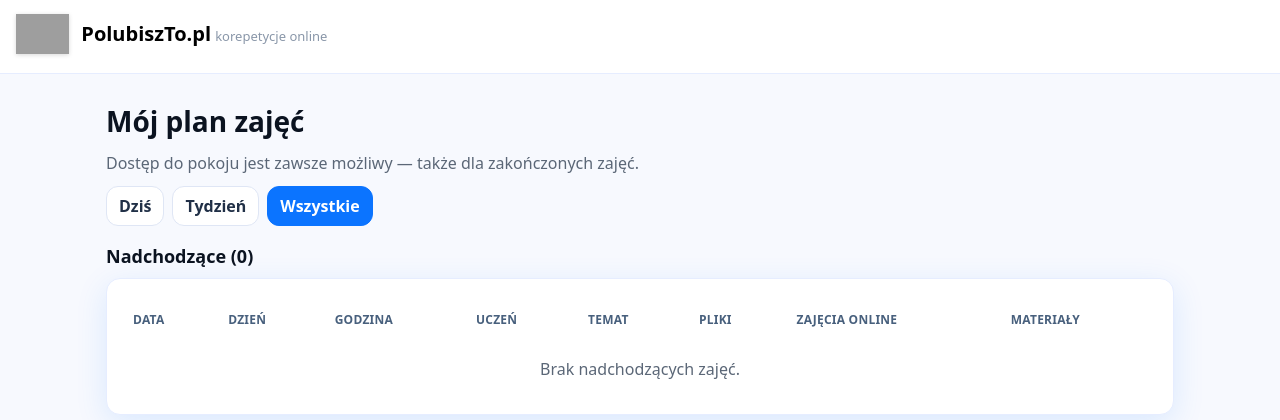
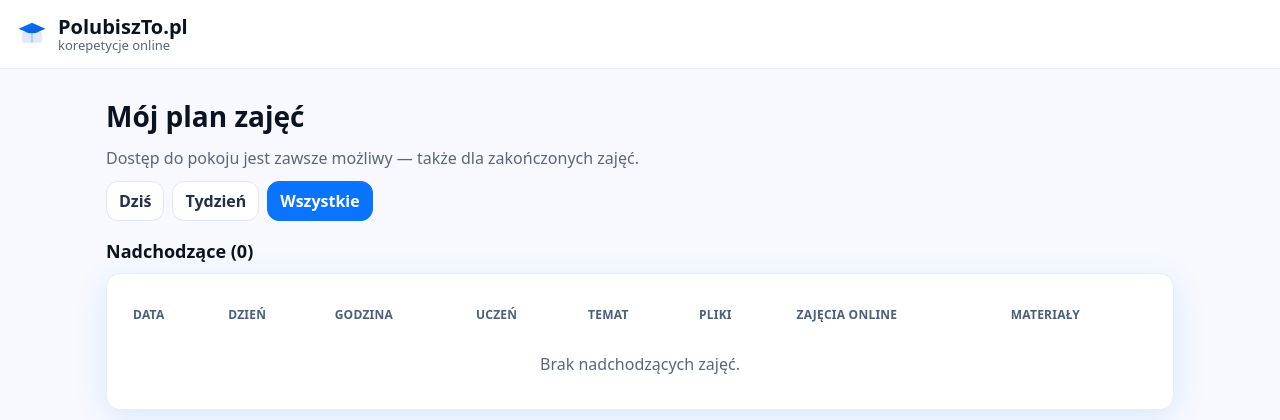
Before and after one commit to Bogdanaugustynski/Korepetycje-online, a Django app: page /moj_plan_zajec/ in a window 1280 px wide. Shown: the top 420 px of the page. Run offline with Django 5.2, Linux system fonts and the light colour scheme; the visitor is signed in with stand-in values (Sample User, id 1); data comes from the database, SQL or seed files in the repository; data that the repository does not hold is empty; grey boxes are pictures that could not be loaded.

Commit message:
Update: nagłówek brand (inline SVG) w 'Mój plan zajęć'

```diff
--- a/panel/templates/moj_plan_zajec.html
+++ b/panel/templates/moj_plan_zajec.html
@@ -12,9 +12,18 @@
     .card{background:var(--card);border:1px solid var(--line);border-radius:var(--radius);box-shadow:var(--shadow);padding:14px}
     .hint{color:var(--muted);margin:0 0 12px} .section-title{margin:18px 0 10px;font-size:18px}
     .site-header{background:#fff;border-bottom:1px solid var(--line);padding:14px 16px}
-    .brand{display:inline-flex;gap:12px;align-items:center;text-decoration:none}
-    .brand-logo{height:40px;filter:drop-shadow(0 1px 2px rgba(0,0,0,.15))}
-    .brand-texts{line-height:1.1}.brand-title{font-size:20px;color:#000}.brand-sub{font-size:13px;color:#8a97a9}
+
+    /* BRAND (z Twojego snippetu) */
+    .brand-wrap{display:flex;align-items:center;gap:10px}
+    .brand-svg{width:32px;height:32px;flex:0 0 32px}
+    .brand-title{line-height:1.1}
+    .brand-title .name{font-weight:800;font-size:18px;color:#0b1320}
+    .brand-title .tag{font-size:13px;color:#5b6777}
+    @media(min-width:480px){
+      .brand-svg{width:40px;height:40px}
+      .brand-title .name{font-size:20px}
+    }
+
     .tabs{display:flex;gap:8px;flex-wrap:wrap;margin:10px 0 14px}
     .tab{display:inline-flex;gap:8px;padding:8px 12px;border-radius:12px;border:1px solid #dfe6f5;background:#fff;color:#213047;text-decoration:none;font-weight:800}
     .tab.active{background:var(--brand);color:#fff;border-color:var(--brand)} .tab:hover{background:#f7fbff}
@@ -41,14 +50,29 @@
   </style>
 </head>
 <body>
+
 <header class="site-header">
-  <a href="/" class="brand">
-    <img src="{% static 'img/logo.png' %}" alt="PolubiszTo.pl" class="brand-logo"/>
-    <span class="brand-texts">
-      <strong class="brand-title">PolubiszTo.pl</strong>
-      <span class="brand-sub">korepetycje online</span>
-    </span>
-  </a>
+  <div class="brand-wrap" aria-label="PolubiszTo.pl — korepetycje online">
+    <!-- Ikona: czapka + książka (inline SVG, bez plików statycznych) -->
+    <svg class="brand-svg" viewBox="0 0 48 48" role="img" aria-hidden="true">
+      <defs>
+        <linearGradient id="b" x1="0" x2="1" y1="0" y2="1">
+          <stop offset="0" stop-color="#0b74ff"/><stop offset="1" stop-color="#095cd1"/>
+        </linearGradient>
+      </defs>
+      <!-- czapka -->
+      <path d="M4 16 24 7l20 9-20 9-20-9z" fill="url(#b)"/>
+      <path d="M10 21c0 6 6 10 14 10s14-4 14-10" fill="#0b74ff" opacity=".22"/>
+      <!-- książka -->
+      <rect x="9" y="23" width="30" height="14" rx="3" fill="#dfeaff"/>
+      <path d="M24 23v14" stroke="#9bb8ff" stroke-width="2"/>
+    </svg>
+
+    <div class="brand-title">
+      <div class="name">PolubiszTo.pl</div>
+      <div class="tag">korepetycje online</div>
+    </div>
+  </div>
 </header>
 
 <div class="wrap">
```
